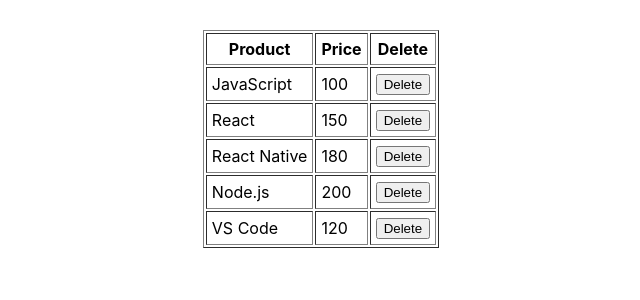
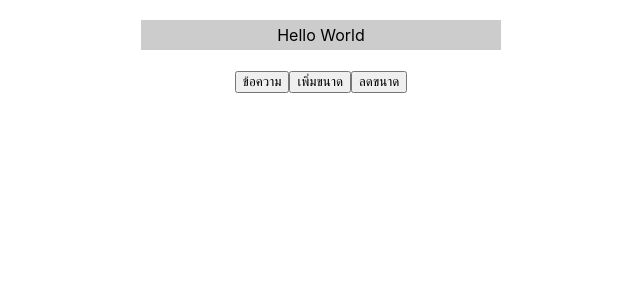
Before and after one commit to ChayanrothJA/app1, a React (Create React App) app: page / in a window 1280 px wide. Shown: the top 300 px of the page, without its empty margins (319-959 px from the left). Built offline with nearby package versions, Linux system fonts and the light colour scheme.

Commit message:
state-func  MessageBox()
add Prompt , onClickSetText
 & OnclickZoomIn

```diff
--- a/src/App.js
+++ b/src/App.js
@@ -1,7 +1,7 @@
 import React from 'react'
-import RefsFunc from './refs-func'
-import RefsArray from './refs-array'
-
+// import RefsFunc from './refs-func'
+// import RefsArray from './refs-array'
+import MessageBox from './state-func'
 
 
 // import React from 'react'
@@ -13,7 +13,7 @@
 
 
 export default function App() {
-   return  <RefsArray/>
+   return  <MessageBox/>
    }
 
 // function App() {
--- /dev/null
+++ b/src/state-func.js
@@ -0,0 +1,37 @@
+import React, {useState} from 'react'
+
+export default function MessageBox(){
+    let [text, setText] = useState("Hello World")
+    let [size, setSize] = React.useState(16)
+
+    const onClickSetText = () => {
+        let t = prompt("กำหนดข้อความ")
+        if (t){
+            setText(t)
+        }
+    }
+
+    const onClickZoomIn = () => {
+        let newSize = size+1
+        setSize(newSize)
+    }
+
+    let msgboxSyle = {
+        display: 'inline-block',
+
+        width: 350,
+        fontSize: size,
+        backgroundColor: '#ccc',
+        padding: 5,
+        textAlign: 'center'
+    }
+
+    return(
+        <div style = {{textAlign:'center',marginTop:20}}>
+            <div style = {msgboxSyle}>{text}</div><br/><br/>
+            <button onClick = {onClickSetText}>ข้อความ</button>
+            <button onClick = {onClickZoomIn}>เพิ่มขนาด</button>
+            <button onClick = {() => setSize(size - 1)}>ลดขนาด</button>
+        </div>
+    )
+}
```
